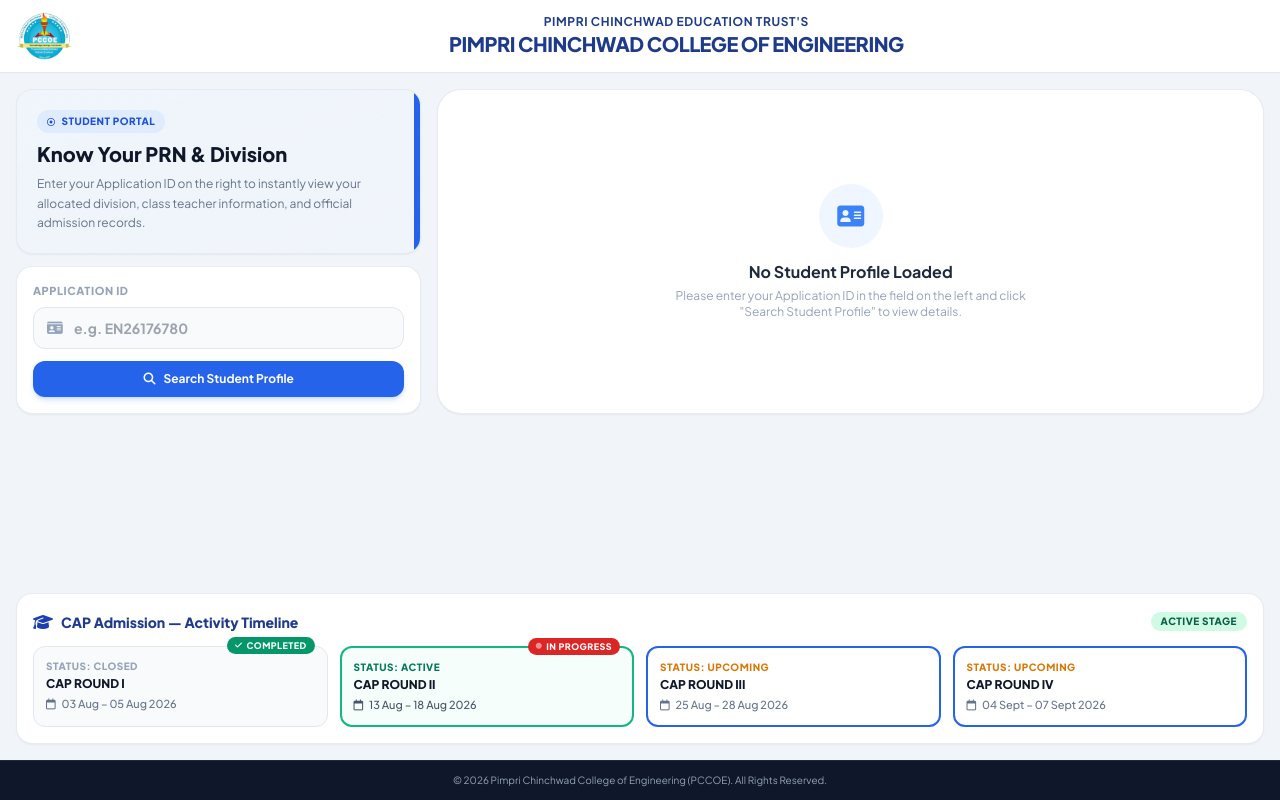
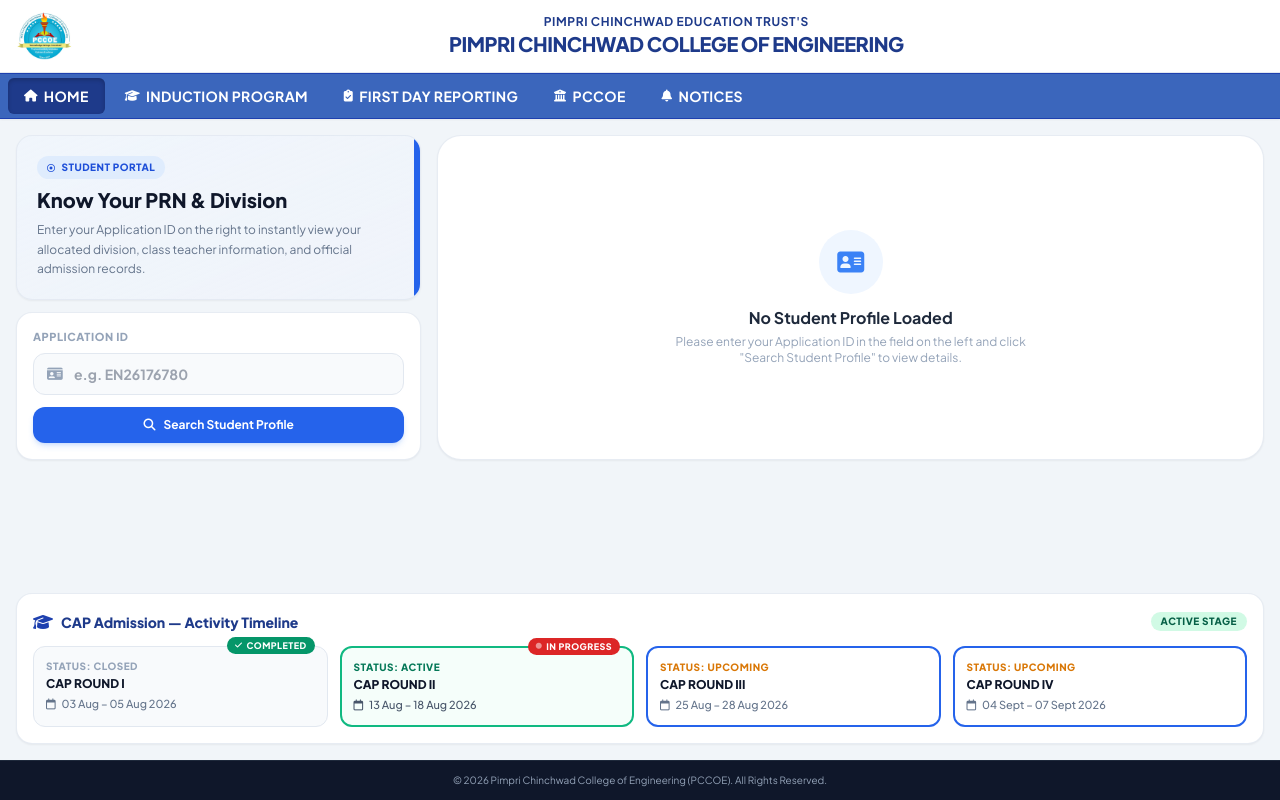
Before and after one commit to dineshkute90/pccoe_fy_admission, a plain HTML site: page index.html in a window 1280 px wide. Drawn offline with nearby package versions, Linux system fonts and the light colour scheme.

Commit message:
Enhance header with navigation bar and styles
Added a navigation bar with multiple links and updated header styling.

```diff
--- a/index.html
+++ b/index.html
@@ -16,12 +16,18 @@
       font-family: 'Plus Jakarta Sans', sans-serif;
       background-color: #f1f5f9;
     }
+
+    .nav-btn.active {
+      background-color: #1e3a8a;
+      color: #ffffff;
+      box-shadow: inset 0 2px 4px 0 rgba(0, 0, 0, 0.2);
+    }
   </style>
 </head>
 <body class="bg-slate-100 text-slate-800 min-h-screen flex flex-col justify-between overflow-y-auto">
 
   <!-- HEADER -->
-  <header class="shrink-0">
+  <header class="shrink-0 shadow-sm">
     <div class="bg-white border-b border-slate-200 py-3 px-4">
       <div class="max-w-7xl mx-auto flex items-center justify-between gap-4">
         <div class="flex items-center gap-4">
@@ -35,6 +41,29 @@
         </div>
       </div>
     </div>
+
+    <!-- NAVIGATION BAR -->
+    <nav class="bg-[#3b66bc] border-t border-b border-blue-800">
+      <div class="max-w-7xl mx-auto px-2">
+        <div class="flex flex-wrap items-center justify-center md:justify-start gap-1 py-1 text-white font-bold text-xs md:text-sm">
+          <a href="index.html" class="nav-btn active px-4 py-2 rounded-md hover:bg-blue-800 uppercase tracking-wide flex items-center gap-1.5">
+            <i class="fa-solid fa-house text-xs"></i> HOME
+          </a>
+          <a href="induction-program.html" class="nav-btn px-4 py-2 rounded-md hover:bg-blue-800 uppercase tracking-wide flex items-center gap-1.5">
+            <i class="fa-solid fa-graduation-cap text-xs"></i> INDUCTION PROGRAM
+          </a>
+          <a href="first-day-reporting.html" class="nav-btn px-4 py-2 rounded-md hover:bg-blue-800 uppercase tracking-wide flex items-center gap-1.5">
+            <i class="fa-solid fa-clipboard-check text-xs"></i> FIRST DAY REPORTING
+          </a>
+          <a href="https://www.pccoepune.com" target="_blank" rel="noopener noreferrer" class="nav-btn px-4 py-2 rounded-md hover:bg-blue-800 uppercase tracking-wide flex items-center gap-1.5">
+            <i class="fa-solid fa-building-columns text-xs"></i> PCCOE
+          </a>
+          <a href="timetable.html" class="nav-btn px-4 py-2 rounded-md hover:bg-blue-800 uppercase tracking-wide flex items-center gap-1.5">
+            <i class="fa-solid fa-bell text-xs"></i> NOTICES
+          </a>
+        </div>
+      </div>
+    </nav>
   </header>
 
   <!-- MAIN CONTAINER -->
@@ -274,7 +303,6 @@
   </footer>
 
   <script>
-    // Replace this with your Google Apps Script Web App Deployment URL
     const SCRIPT_URL = "https://script.google.com/macros/s/AKfycbxlC6JqK1A3LwOMXQMrC8LkuMzcXi421VkRcjgCnC-4HYpOCVLGLYtt8o1xorQTg3kaJg/exec";
 
     async function searchStudent() {
@@ -288,7 +316,6 @@
         return;
       }
 
-      // UI state during fetch
       searchBtn.disabled = true;
       searchBtn.innerHTML = '<i class="fa-solid fa-spinner animate-spin"></i> Fetching...';
 
@@ -299,7 +326,6 @@
         if (result.status === "success") {
           const student = result.data;
 
-          // Populate student data
           document.getElementById("studentName").textContent = student.name || "N/A";
           document.getElementById("studentBranch").textContent = student.program || "N/A";
           document.getElementById("studentDiv").textContent = student.division || "Pending";
@@ -311,12 +337,10 @@
           document.getElementById("classTeacherName").textContent = student.classTeacher || "N/A";
           document.getElementById("classTeacherMobile").textContent = student.classTeacherMobile || "N/A";
 
-          // Show Profile Card
           emptyState.classList.add("hidden");
           profileResult.classList.remove("hidden");
           profileResult.classList.add("flex");
         } else {
-          // Record Not Found
           profileResult.classList.add("hidden");
           profileResult.classList.remove("flex");
           emptyState.classList.remove("hidden");
```
